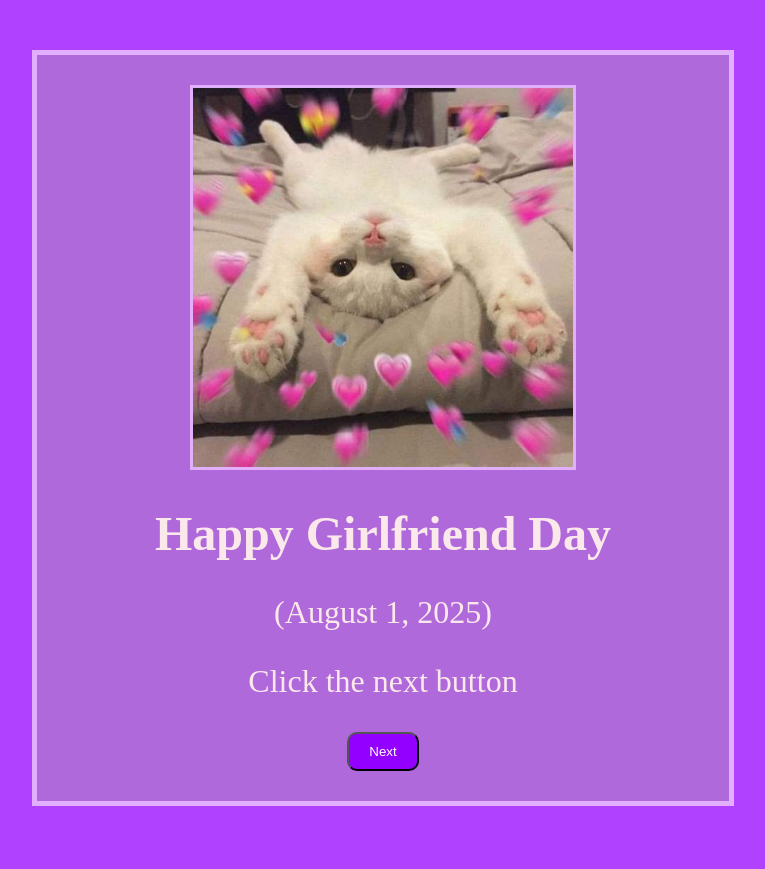
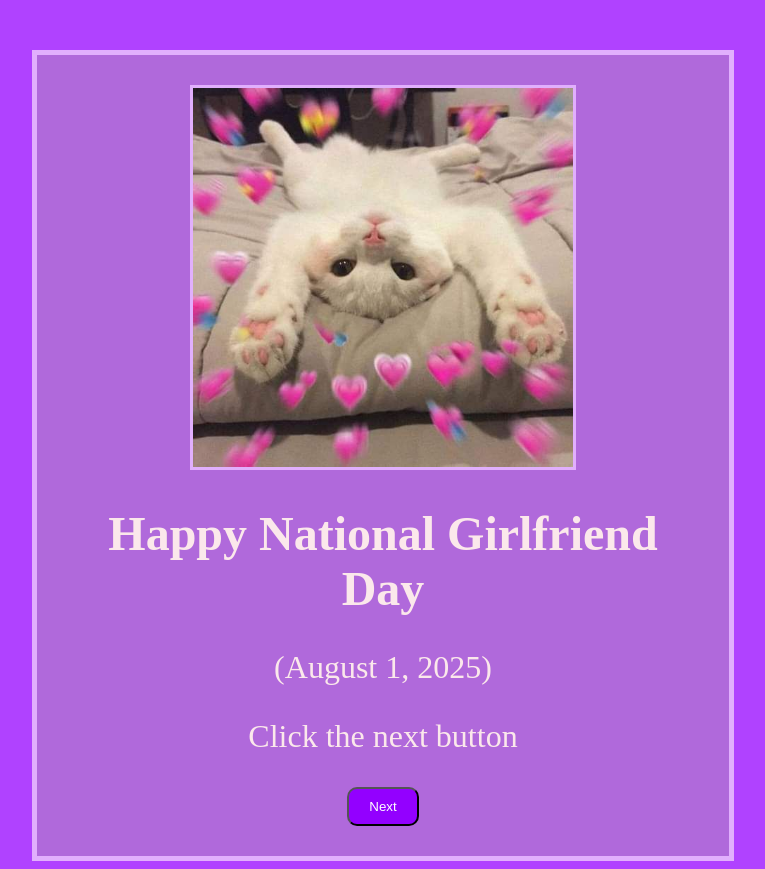
Before and after one commit to G3OV3/gf-s-day, a plain HTML site: page index.html in a window 1280 px wide. Shown: the whole page, without its empty margins (257-1022 px from the left). Before the commit the page ends 814 px from the top, so only its background shows below. Drawn offline with Linux system fonts and the light colour scheme.

Commit message:
Update index.html

```diff
--- a/index.html
+++ b/index.html
@@ -9,7 +9,7 @@
 <body>
     <div class="container">
         <img class="tile-img" src="./Pictures/pic1.jpg"/>
-        <h1>Happy Girlfriend Day</h1>
+        <h1>Happy National Girlfriend Day</h1>
         <p>(August 1, 2025)</p>
         <p>Click the next button</p>
         <a href="./public/page1.html"><button type="buttom">Next</button></a>
```
